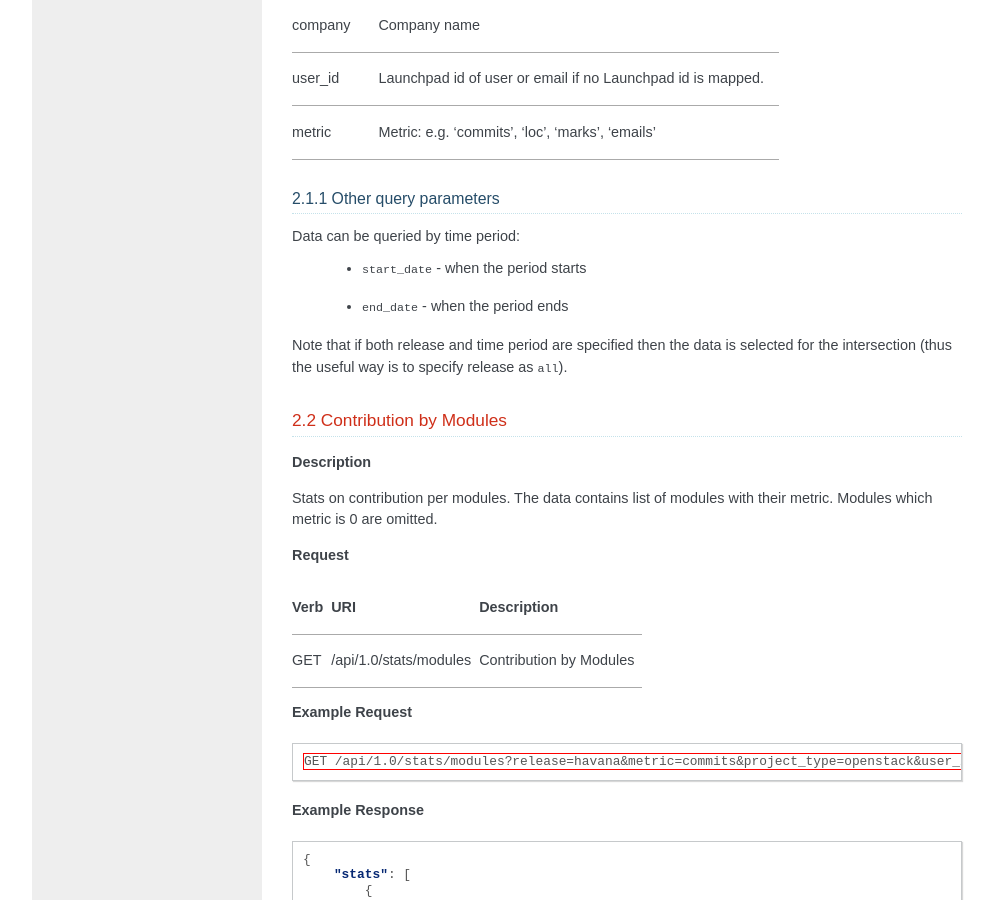
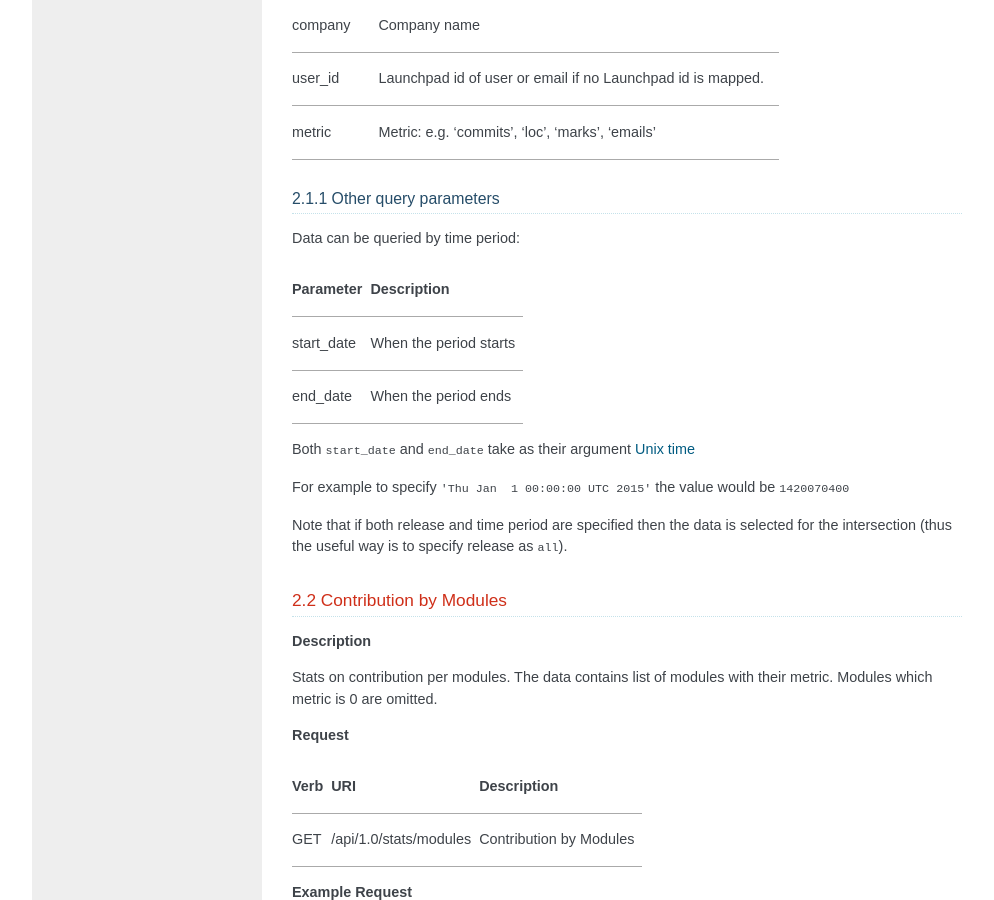
Before and after one commit to openstack-archive/stackalytics, a Sphinx documentation site: the page built from doc/source/userdoc/api_v1.0.rst, in a window 1280 px wide and 900 px high, scrolled down 1066 px. Shown: the whole window, without its empty margins (128-1122 px from the left). Built offline with Sphinx 7.4.7, drawn with Linux system fonts in a browser that asks for light colours; formulas are drawn with MathJax 3; the version number could not be read and is left out.

Commit message:
DOC: Update information on start_date & end_date
Add information on start_date and end_date.  Explain the values that the
parameters take.

Change-Id: Id41a88c4e10f9e020c25a893b6986119e8711f76

```diff
--- a/doc/source/userdoc/api_v1.0.rst
+++ b/doc/source/userdoc/api_v1.0.rst
@@ -67,8 +67,20 @@ All requests support common set of parameters that allow to filter resulting dat
 ............................
 
 Data can be queried by time period:
- * ``start_date`` - when the period starts
- * ``end_date`` - when the period ends
+
+==========  ===========
+Parameter   Description
+==========  ===========
+start_date  When the period starts
+end_date    When the period ends
+==========  ===========
+
+Both ``start_date`` and ``end_date`` take as their argument `Unix time
+<http://en.wikipedia.org/wiki/Unix_time>`_
+
+For example to specify ``'Thu Jan  1 00:00:00 UTC 2015'`` the value would be
+``1420070400``
+
 Note that if both release and time period are specified then the data is selected for the
 intersection (thus the useful way is to specify release as ``all``).
 
```
